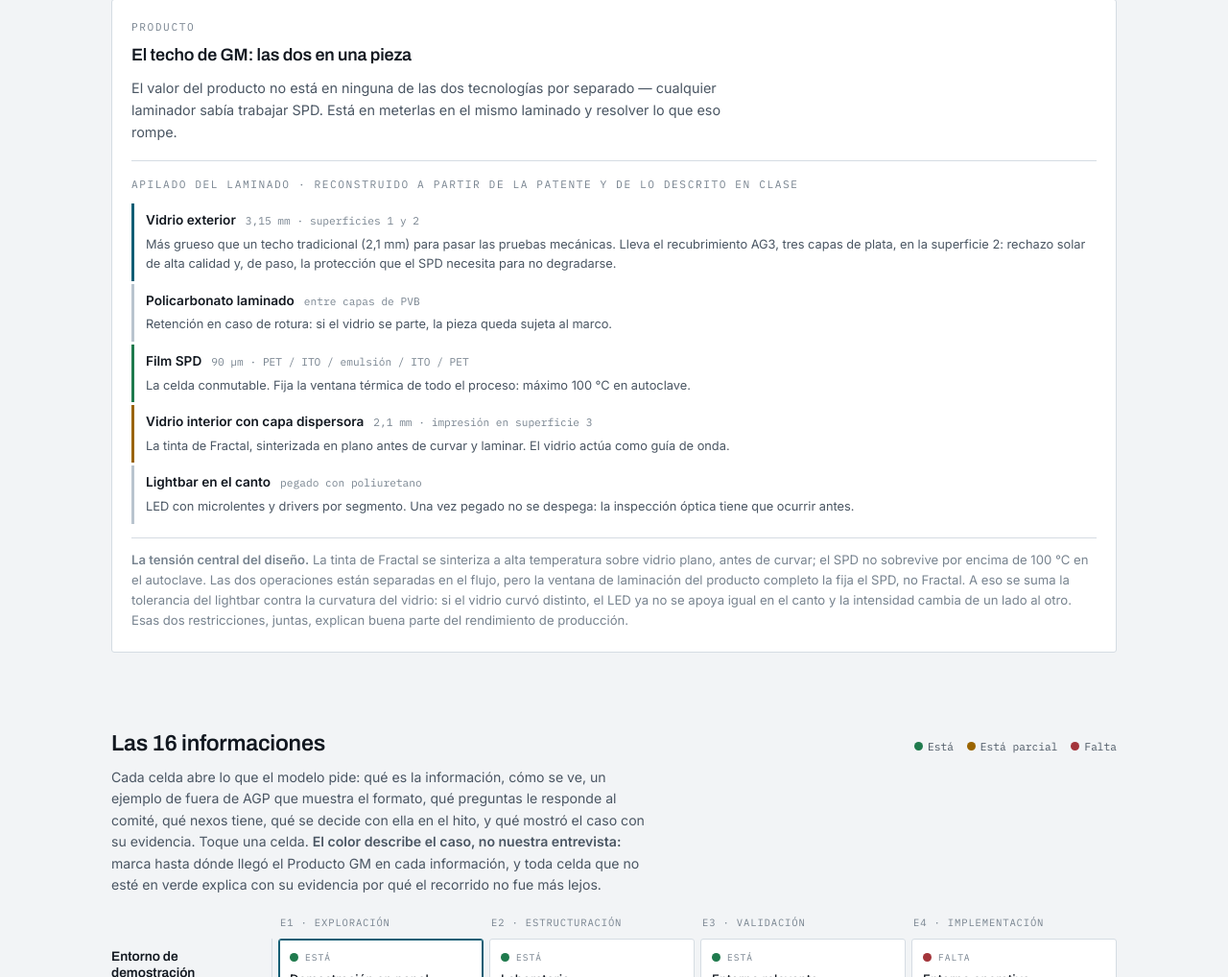
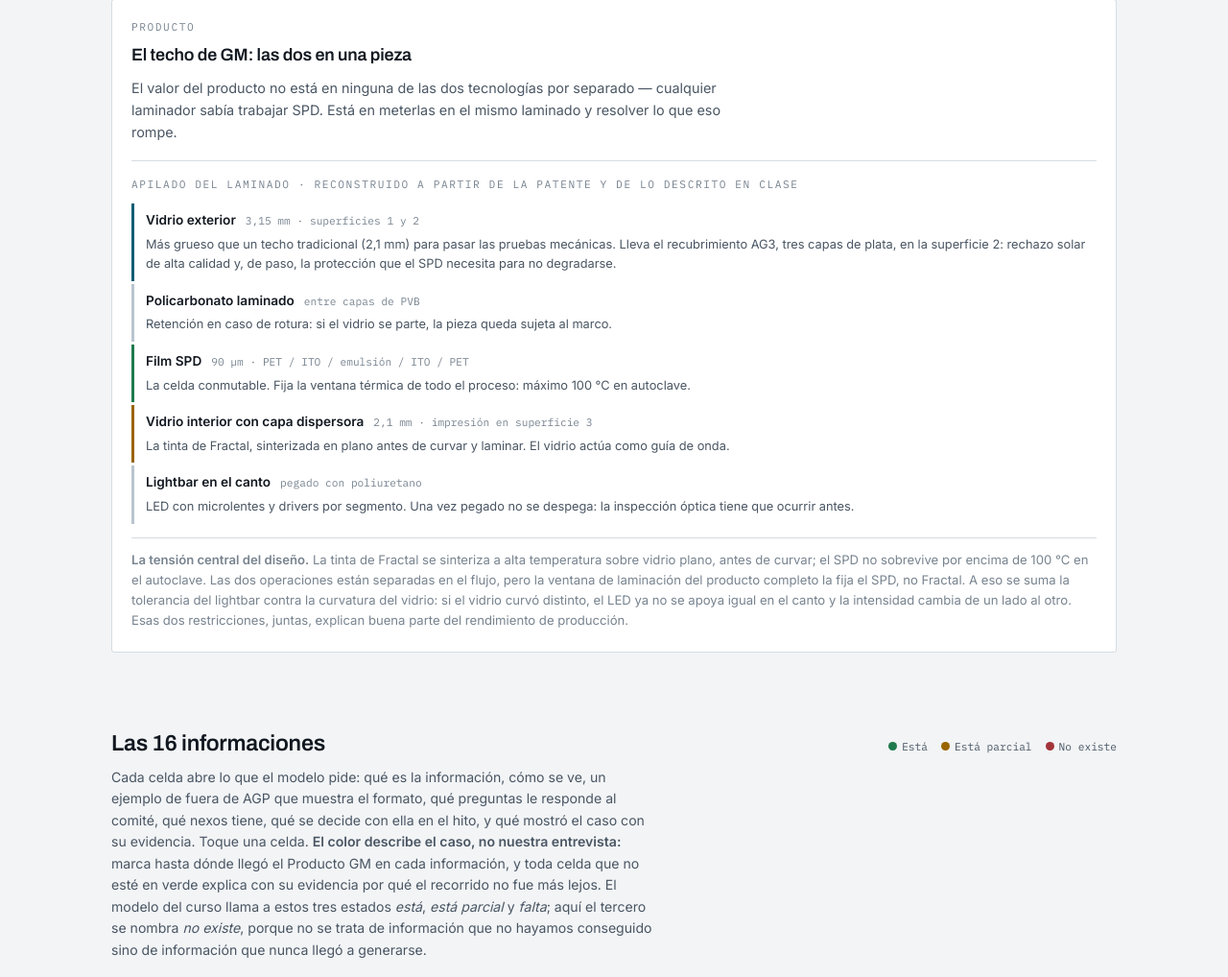
Before and after one commit to tgomezq/mapa-producto-gm, a plain HTML site: page index.html in a window 1280 px wide. Shown: the part 1782-2800 px from the top of the page at 96% size. Drawn offline with Linux system fonts and the light colour scheme.

Commit message:
Estados del modelo (está / está parcial / no existe), sesiones y fecha de versión
Co-Authored-By: Claude Opus 5.5 <noreply@anthropic.com>

```diff
--- a/index.html
+++ b/index.html
@@ -271,7 +271,8 @@ footer{border-top:1px solid var(--line); background:var(--surface); margin-top:4
       <span>Producto GM · 2020–2024</span>
       <span>Entorno de demostración · Manufactura · Equipo · Modelo de negocio</span>
       <span>4 subdimensiones × 4 etapas</span>
-      <span>3 sesiones con Andrés Sarmiento</span>
+      <span>4 sesiones de clase</span>
+      <span>Versión del 19 de noviembre de 2026</span>
     </div>
   </div>
 </header>
@@ -352,10 +353,10 @@ footer{border-top:1px solid var(--line); background:var(--surface); margin-top:4
       <div class="legend">
         <span><i class="i-ok"></i>Está</span>
         <span><i class="i-warn"></i>Está parcial</span>
-        <span><i class="i-gap"></i>Falta</span>
+        <span><i class="i-gap"></i>No existe</span>
       </div>
     </div>
-    <p class="sec-note">Cada celda abre lo que el modelo pide: qué es la información, cómo se ve, un ejemplo de fuera de AGP que muestra el formato, qué preguntas le responde al comité, qué nexos tiene, qué se decide con ella en el hito, y qué mostró el caso con su evidencia. Toque una celda. <strong>El color describe el caso, no nuestra entrevista:</strong> marca hasta dónde llegó el Producto GM en cada información, y toda celda que no esté en verde explica con su evidencia por qué el recorrido no fue más lejos.</p>
+    <p class="sec-note">Cada celda abre lo que el modelo pide: qué es la información, cómo se ve, un ejemplo de fuera de AGP que muestra el formato, qué preguntas le responde al comité, qué nexos tiene, qué se decide con ella en el hito, y qué mostró el caso con su evidencia. Toque una celda. <strong>El color describe el caso, no nuestra entrevista:</strong> marca hasta dónde llegó el Producto GM en cada información, y toda celda que no esté en verde explica con su evidencia por qué el recorrido no fue más lejos. El modelo del curso llama a estos tres estados <em>está</em>, <em>está parcial</em> y <em>falta</em>; aquí el tercero se nombra <em>no existe</em>, porque no se trata de información que no hayamos conseguido sino de información que nunca llegó a generarse.</p>
 
     <div class="desk-matrix">
       <div class="matrix" id="grid"></div>
@@ -662,7 +663,7 @@ const DATA = [
   ]
 }];
 
-const ESTADO_TXT = {ok:"Está", warn:"Parcial", gap:"Falta"};
+const ESTADO_TXT = {ok:"Está", warn:"Está parcial", gap:"No existe"};
 
 const grid = document.getElementById('grid');
 const mgrid = document.getElementById('mgrid');
```
